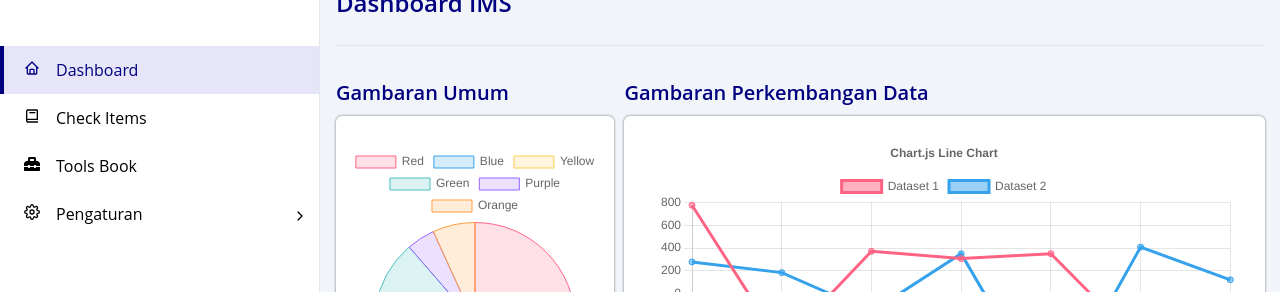
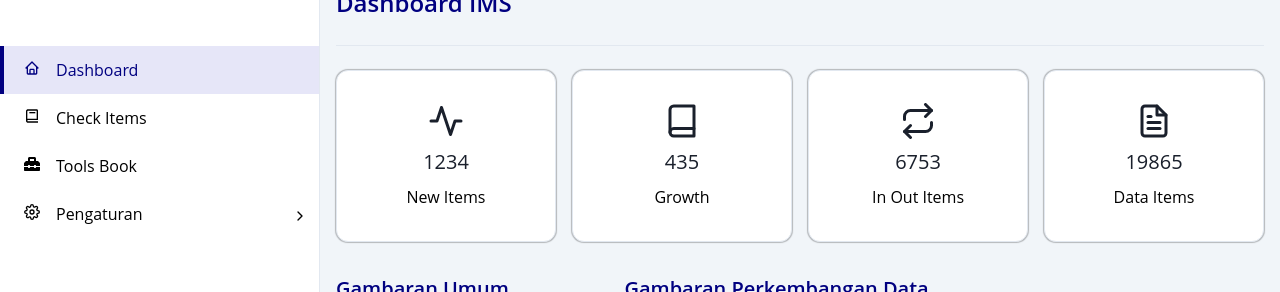
Before and after one commit to Devaaji/frontend-ims-web-dev, a Next.js app: page / in a window 1280 px wide. Shown: the part 120-412 px from the top of the page. Built offline with nearby package versions, Linux system fonts and the light colour scheme.

Commit message:
Add CardMeta in dahsboard

```diff
--- a/components/PageDashboard/PageHomeDashboard/index.js
+++ b/components/PageDashboard/PageHomeDashboard/index.js
@@ -1,11 +1,28 @@
-import { Box, Flex, HStack } from '@chakra-ui/react';
 import React from 'react';
+import { Box, SimpleGrid } from '@chakra-ui/react';
+import DasboardCardMeta from '../../dashboard/DashboardCardMeta';
 import LineChartDasboard from '../../Chart/lineChartDashboard';
 import PieChartDashboard from '../../Chart/pieChartDashboard';
+
+import { FiActivity, FiBook, FiFileText, FiRepeat } from 'react-icons/fi';
 
 const PageHomeDashboard = () => {
   return (
     <>
+      <SimpleGrid as="section" columns={{ base: 2, md: 4 }} gap="4">
+        <DasboardCardMeta icon={FiActivity} metaName="New Items">
+          1234
+        </DasboardCardMeta>
+        <DasboardCardMeta icon={FiBook} metaName="Growth">
+          435
+        </DasboardCardMeta>
+        <DasboardCardMeta icon={FiRepeat} metaName="In Out Items">
+          6753
+        </DasboardCardMeta>
+        <DasboardCardMeta icon={FiFileText} metaName="Data Items">
+          19865
+        </DasboardCardMeta>
+      </SimpleGrid>
       <Box
         display="flex"
         flexDir={{ base: 'column', md: 'row' }}
--- /dev/null
+++ b/components/dashboard/DashboardCardMeta/index.js
@@ -0,0 +1,40 @@
+import { Box, Icon, Skeleton, Text, VStack } from '@chakra-ui/react';
+import React from 'react';
+
+const DasboardCardMeta = ({ icon, children, metaName }) => {
+  const isLoading = false;
+  return (
+    <>
+      <Box
+        py="8"
+        borderWidth="1px"
+        bg="white"
+        cursor="pointer"
+        rounded="xl"
+        shadow="0px 0px 1px 1px rgba(0, 0, 0, 0.25)"
+        overflow="hidden"
+        _hover={{ bg: 'gray.100' }}
+      >
+        <VStack>
+          {isLoading ? (
+            <>
+              <Skeleton width="16" h="9" />
+              <Skeleton width="16" h="9" />
+              <Skeleton width="50%" h="21px" />
+            </>
+          ) : (
+            <>
+              <Icon as={icon} fontSize="4xl" />
+              <Text fontSize="xl">{children}</Text>
+              <Text fontSize="md" color="black">
+                {metaName}
+              </Text>
+            </>
+          )}
+        </VStack>
+      </Box>
+    </>
+  );
+};
+
+export default DasboardCardMeta;
```
